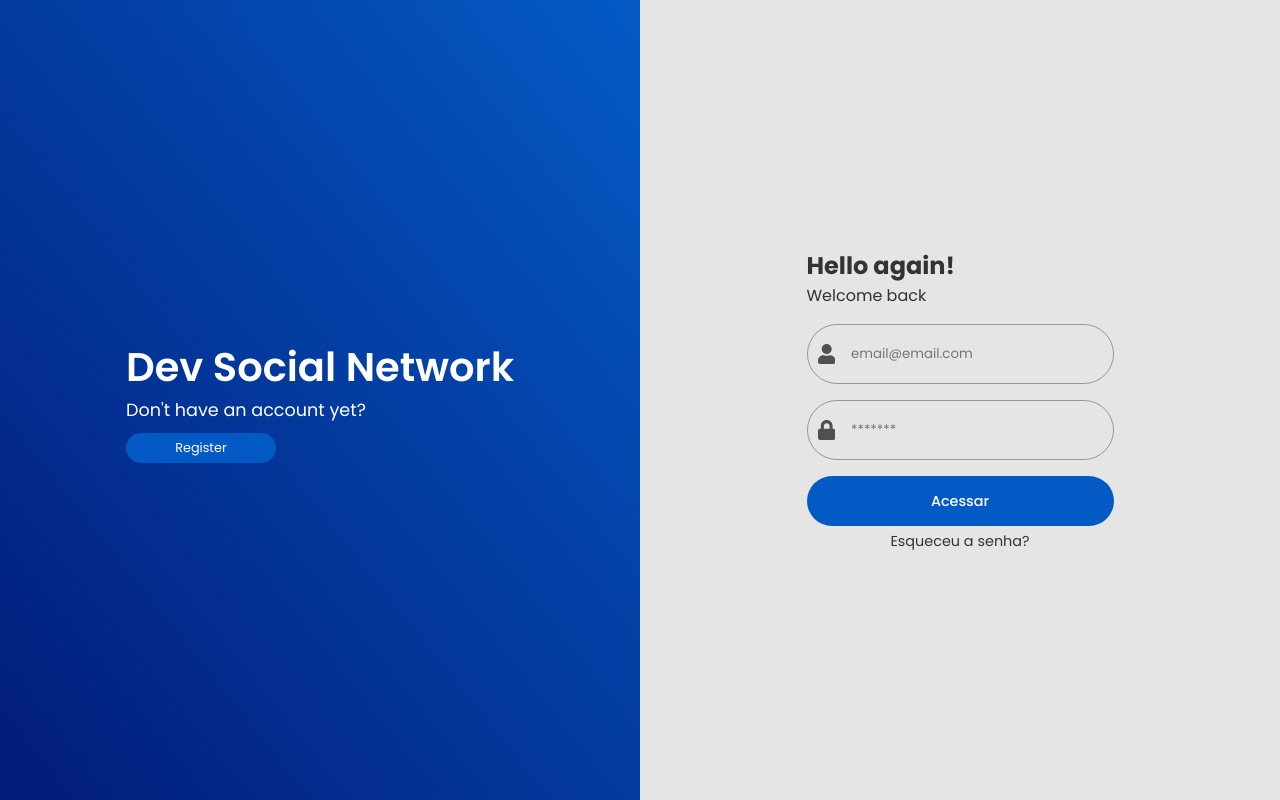
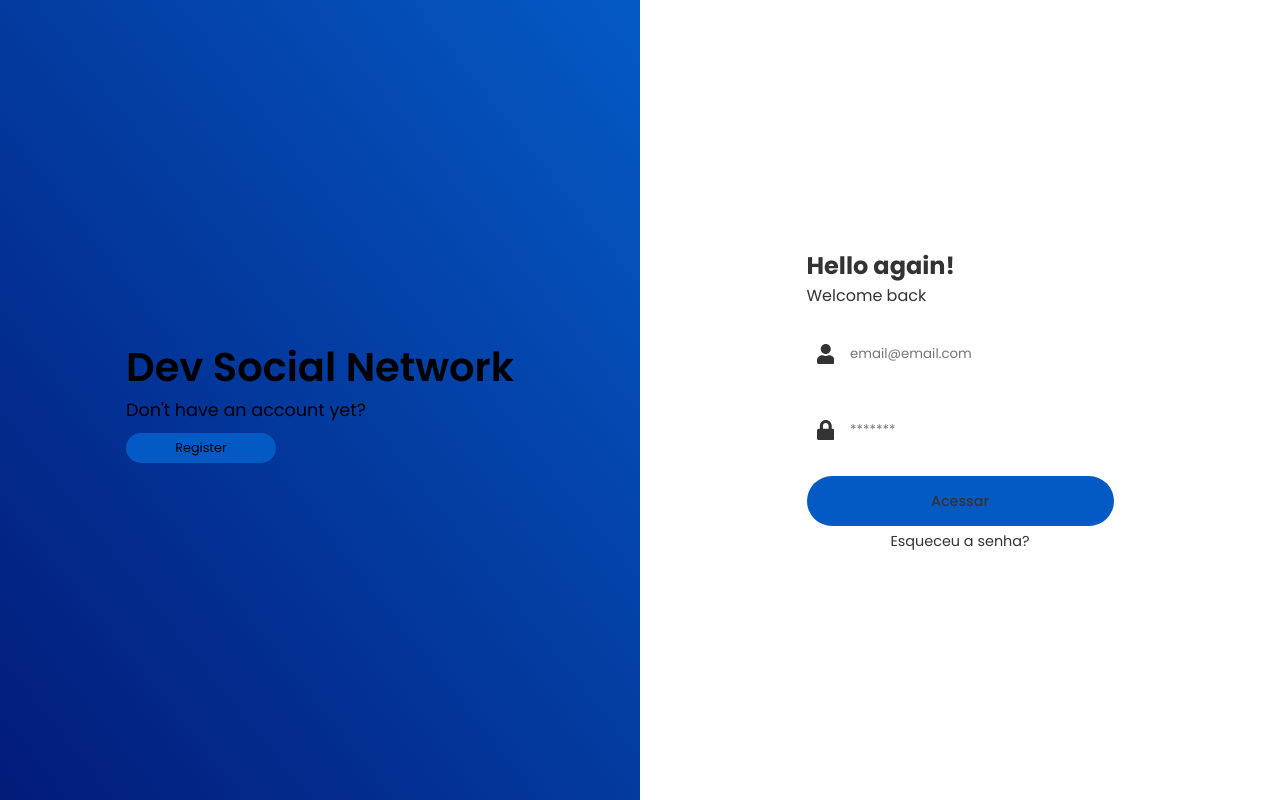
Before and after one commit to marcusvinicius0/dev-social-network, a React (Create React App) app: page / in a window 1280 px wide. Built offline with nearby package versions, Linux system fonts and the light colour scheme.

Commit message:
create global variable colors

```diff
--- a/src/Components/Modal/modal.css
+++ b/src/Components/Modal/modal.css
@@ -4,7 +4,7 @@
     bottom: 0;
     right: 0;
     left: 0;
-    background: rgba(0,0,0, 0.6);
+    background: var(--blackLigth);
     z-index: 99;
 }
 
@@ -15,7 +15,7 @@
     left: 0;
     right: 0;
     margin: 0 auto;
-    background-color: #FFF;
+    background-color: var(--white);
     height: 300px;
     border-radius: 15px;
 }
--- a/src/Components/Sidebar/sidebar.css
+++ b/src/Components/Sidebar/sidebar.css
@@ -2,7 +2,7 @@
     margin: 0;
     padding: 0;
     width: 270px;
-    background-color: #FFF;
+    background-color: var(--white);
     height: 500px;
     overflow: auto;
     margin-top: 50px;
@@ -26,7 +26,7 @@
 
 label{
     text-align: center;
-    color: #000000;
+    color: var(--black);
 }
 
 hr{
@@ -45,7 +45,7 @@ hr{
 }
 
 .links  p{
-    color: #000000;
+    color: var(--black);
     margin-left: 35px;
     margin-top: -23px;
     transition: 0.2s;
@@ -53,7 +53,7 @@ hr{
 }
 
 .links p:hover{
-    color: #d2d7df;
+    color: var(--grey);
 }
 
 .links label .logout{
--- a/src/GlobalStyle/styles.css
+++ b/src/GlobalStyle/styles.css
@@ -3,9 +3,23 @@
     margin: 0;
     box-sizing: border-box;
 }
+:root{
+    --whitesmoke: whitesmoke
+    --white:#fff
+    --grey:#d2d7df;
+    --greyBlack:#333333;
+    --greyLigth:#EAEAEC;
+    --black:#000000
+    --blackLigth:rgba(0,0,0, 0.6);
+    --black35:0,0,0,0.35;
+    --black65:0,0,0,0.65;
+    --blueviolet: blueviolet;
+    --blue:#045AC5;
+    --blueGradient:linear-gradient(to top right, #021B79, #045AC5 );
+}
 
 body{
-    background-color: whitesmoke;
+    background-color: var(--whitesmoke);
 }
 
 *:focus{
--- a/src/Pages/Configurações/settings.css
+++ b/src/Pages/Configurações/settings.css
@@ -1,6 +1,6 @@
 .container{
     display: flex;
-    background-color: #FFF;
+    background-color: var(--white);
     width: 700px;
     height: 550px;
     margin-left: 25rem;
@@ -55,7 +55,7 @@
 }
 
 .form-profile input{
-    background-color: whitesmoke;
+    background-color: var(--whitesmoke);
     width: 60%;
 }
 
--- a/src/Pages/Dashboard/dashboard.css
+++ b/src/Pages/Dashboard/dashboard.css
@@ -8,7 +8,7 @@
 }
 
 .publications label{
-    background-color: #FFF;
+    background-color: var(--white);
     margin-top: 50px;
     width: 500px;
     height: 120px;
@@ -22,7 +22,7 @@ label input{
     width: 90%;
     height: 45px;
     padding-left: 20px;
-    background-color: whitesmoke;
+    background-color: var(--whitesmoke);
     cursor: pointer;
 }
 
@@ -42,15 +42,14 @@ label input{
 .feed{
     margin-left: 27.5vw;
     margin-top: 20px;
-    background-color: #FFF;
+    background-color:  var(--white);
     width: 500px;
     height: 100%;
     position: absolute;
 }
 
 .api-news{
-    background-color: #FFF;
-    width: 300px;
+    background-color: var(--white);
     height: 300px;
     margin-left: 73vw;
     margin-top: -9vw;
--- a/src/Pages/Error/error.css
+++ b/src/Pages/Error/error.css
@@ -13,10 +13,10 @@
     margin-top: 40px;
     margin-left: -60px;
     font-size: 25px;
-    color: #000000;
+    color: var(--black);
     transition: all .3s;
 }
 
 .erro .returning:hover{
-    color: blueviolet;
+    color:var(--blueviolet);
 }
--- a/src/Pages/ForgotPassword/style.css
+++ b/src/Pages/ForgotPassword/style.css
@@ -9,7 +9,7 @@ header{
     width: 360px;
     height: 300px;
     border-radius: 15px;
-    background-color: #EAEAEC;
+    background-color: var(--greyLigth);
     margin-top: 10em;
     margin-left: 30em;
 }
@@ -22,7 +22,7 @@ header{
 
 .form-forgotpassword input{
     width: 105%;
-    background-color: whitesmoke;
+    background-color: var(--whitesmoke);
 }
 
 .form-forgotpassword button{
@@ -33,7 +33,7 @@ header{
 .form-forgotpassword .btn-return{
     margin-left: 20em;
     margin-top: -2em;
-    color: #000000;
+    color: var(--black)
 }
 
 .form-forgotpassword .btn-return svg{
--- a/src/Pages/Friends/friends.css
+++ b/src/Pages/Friends/friends.css
@@ -1,5 +1,5 @@
 .friends-container{
-    background-color: #FFF;
+    background-color: var(--white);
     width: 600px;
     height: 480px;
     border-radius: 15px;
--- a/src/Pages/SignIn/style.css
+++ b/src/Pages/SignIn/style.css
@@ -12,8 +12,8 @@
 
 .haveAccount {
     width: 50%;
-    background: linear-gradient(to top right, #021B79, #045AC5 );
-    color: #fff;
+    background: var(--blueGradient);
+    color: var(--white);
     display: flex;
     flex-direction: column;
     justify-content: center;
@@ -31,10 +31,10 @@
 }
 
 .haveAccount a {
-    background: #045AC5;
+    background: var(--blue);
     font-weight: 400;
     font-size: 0.8rem;
-    color: #fff;
+    color: var(--white);
     width: 150px;
     height: 30px;
     display: flex;
@@ -55,13 +55,13 @@
 }
 
 .registerInfos {
-    background: #E5E5E5;
+    background: var(--greyLigth);
     width: 50%;
     display: flex;
     flex-direction: column;
     justify-content: center;
     align-items: center;
-    color: #333333;
+    color: var(--greyBlack);
 }
 
 .registerInfosContent {
@@ -78,7 +78,7 @@
     width: 307px;
     height: 60px;
     border-radius: 30px;
-    border: 1px solid rgb(0,0,0,0.35);
+    border: 1px solid var(--black35);
     margin-top: 1rem;
     display: flex;
     align-items: center;
@@ -86,7 +86,7 @@
 
 .registerInfosContent div svg {
     width: 6%;
-    color: rgb(0,0,0,0.65);
+    color: var(--black65);
     height: 100%;
     margin-left: 10px;
     font-size: 0.5rem;
@@ -103,21 +103,21 @@
     width: 307px;
     height: 50px;
     border-radius: 30px;
-    border: 1px solid rgb(0,0,0,0.35);
+    border: 1px solid var(--black35);
     margin-top: 1rem;
     display: flex;
     justify-content: center;
     align-items: center;
-    background: #045AC5;
+    background: var(--blue);
     border: 0;
-    color: #fff;
+    color: var(--white);
     font-size: 0.9rem;
     font-weight: 500;
 }
 
 .registerInfosContent a {
     margin: 0 auto;
-    color: #333333;
+    color: var(--greyBlack);
     display: flex;
     justify-content: center;
     text-align: center;
--- a/src/Pages/SignUp/styles.css
+++ b/src/Pages/SignUp/styles.css
@@ -12,8 +12,8 @@
 
 .dontHaveAccount {
     width: 50%;
-    background: linear-gradient(to top right, #021B79, #045AC5 );
-    color: #fff;
+    background: var(--blueGradient);
+    color: var(--white);
     display: flex;
     flex-direction: column;
     justify-content: center;
@@ -31,10 +31,10 @@
 }
 
 .dontHaveAccount a {
-    background: #045AC5;
+    background: var(--blue);
     font-weight: 400;
     font-size: 0.8rem;
-    color: #fff;
+    color: var(--white);
     width: 150px;
     height: 30px;
     display: flex;
@@ -55,13 +55,13 @@
 }
 
 .registerInfos {
-    background: #E5E5E5;
+    background: var(--grey);
     width: 50%;
     display: flex;
     flex-direction: column;
     justify-content: center;
     align-items: center;
-    color: #333333;
+    color: var(--greyBlack)
 }
 
 .registerInfosContent {
@@ -78,7 +78,7 @@
     width: 307px;
     height: 60px;
     border-radius: 30px;
-    border: 1px solid rgb(0,0,0,0.35);
+    border: 1px solid var(--black35);
     margin-top: 1rem;
     display: flex;
     align-items: center;
@@ -86,7 +86,7 @@
 
 .registerInfosContent div svg {
     width: 6%;
-    color: rgb(0,0,0,0.65);
+    color:var(--black65);
     height: 100%;
     margin-left: 10px;
     font-size: 0.5rem;
@@ -103,14 +103,14 @@
     width: 307px;
     height: 50px;
     border-radius: 30px;
-    border: 1px solid rgb(0,0,0,0.35);
+    border: 1px solid var(--black35);
     margin-top: 1rem;
     display: flex;
     justify-content: center;
     align-items: center;
-    background: #045AC5;
+    background: var(--blue);
     border: 0;
-    color: #fff;
+    color: var(--white);
     font-size: 0.9rem;
     font-weight: 500;
 }
```
